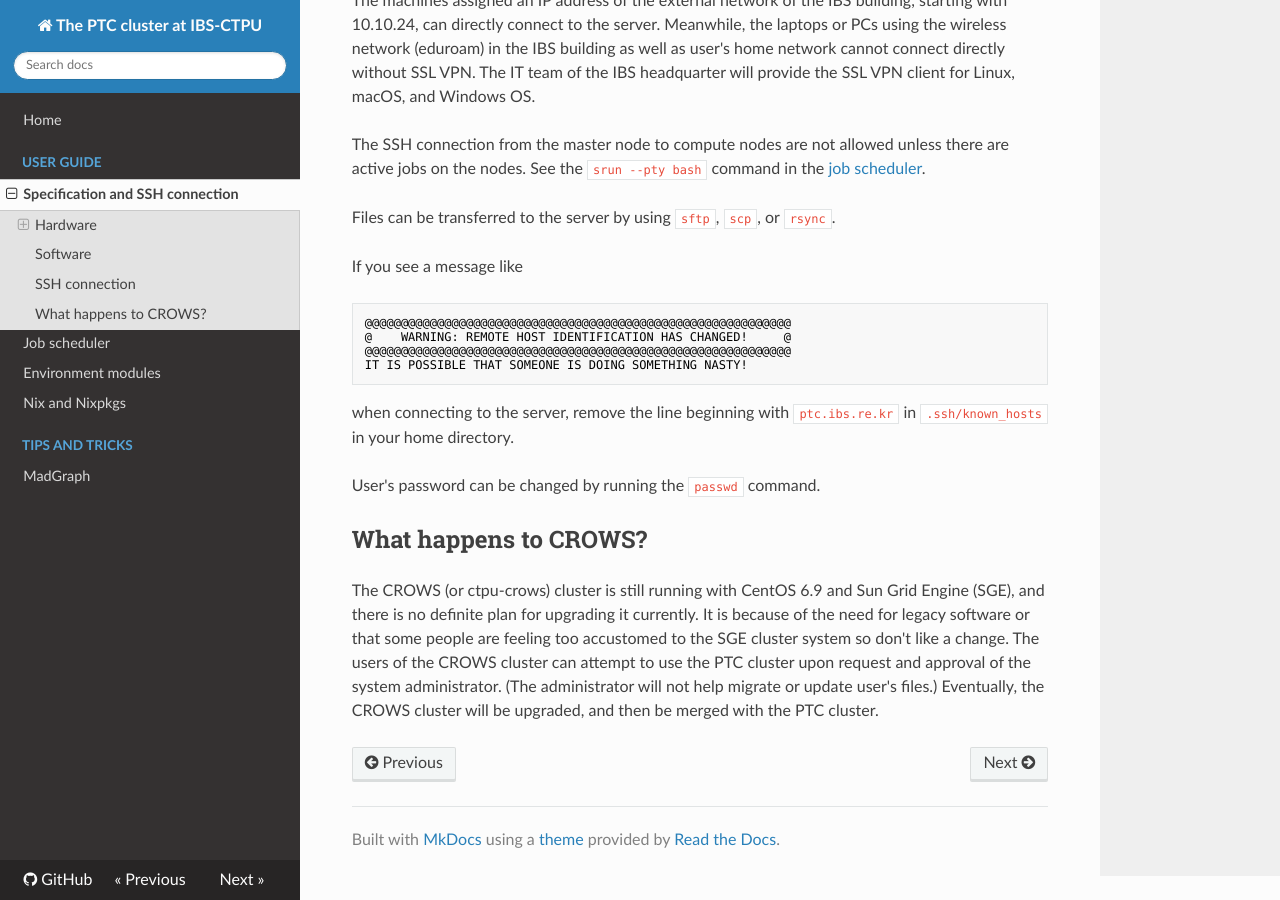
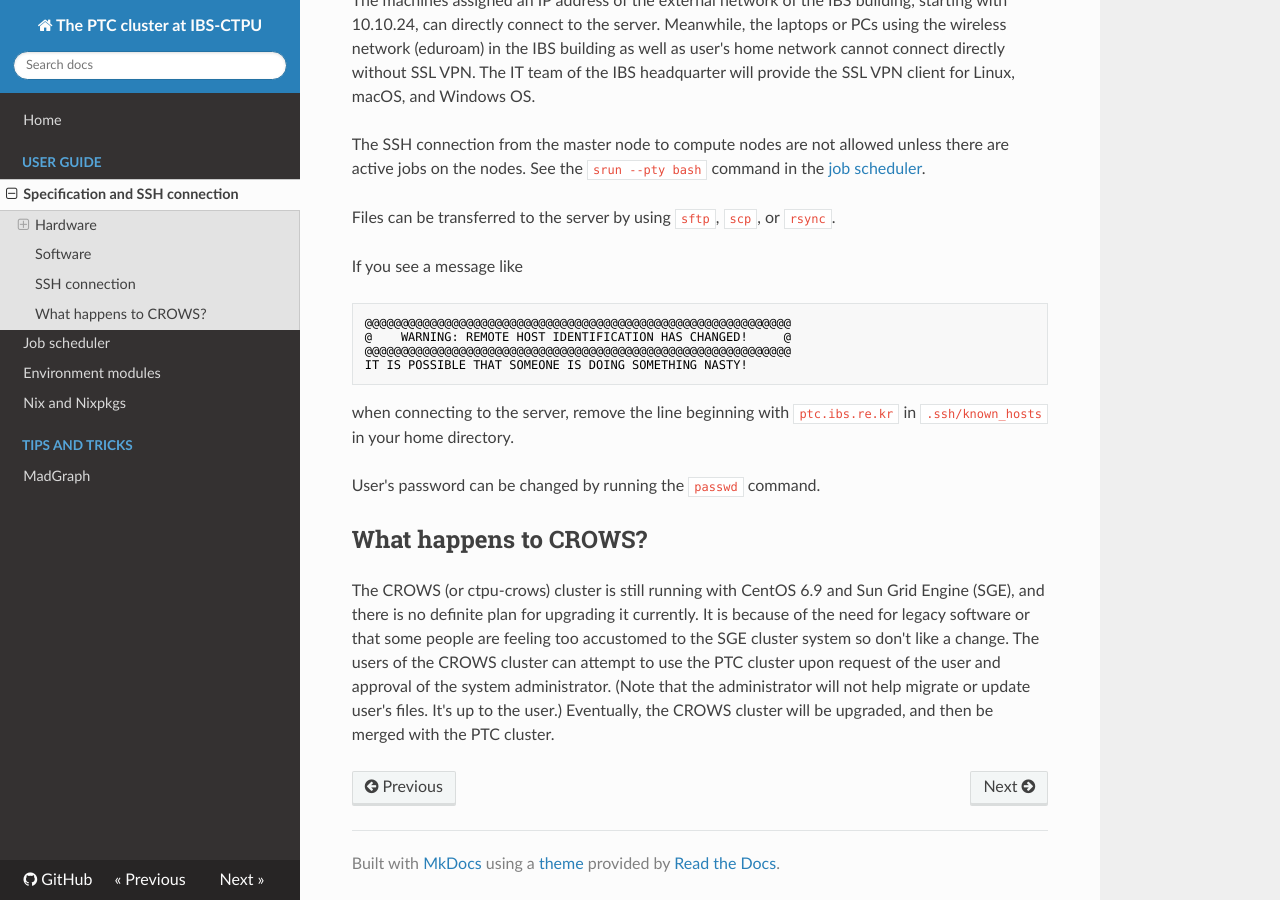
Before and after one commit to cbpark/ptc-cluster, an MkDocs documentation site: the page built from docs/specification.md, in a window 1280 px wide and 900 px high, scrolled down 2197 px. Built offline with MkDocs 1.6.1, drawn with Linux system fonts in a browser that asks for light colours; nearby versions of some CDN libraries; old or Windows-style settings are respelled for this version of MkDocs.

Commit message:
Minor fix

```diff
--- a/docs/specification.md
+++ b/docs/specification.md
@@ -83,4 +83,4 @@ User's password can be changed by running the `passwd` command.
 
 ## What happens to CROWS?
 
-The CROWS (or ctpu-crows) cluster is still running with CentOS 6.9 and Sun Grid Engine (SGE), and there is no definite plan for upgrading it currently. It is because of the need for legacy software or that some people are feeling too accustomed to the SGE cluster system so don't like a change. The users of the CROWS cluster can attempt to use the PTC cluster upon request and approval of the system administrator. (The administrator will not help migrate or update user's files.) Eventually, the CROWS cluster will be upgraded, and then be merged with the PTC cluster.
+The CROWS (or ctpu-crows) cluster is still running with CentOS 6.9 and Sun Grid Engine (SGE), and there is no definite plan for upgrading it currently. It is because of the need for legacy software or that some people are feeling too accustomed to the SGE cluster system so don't like a change. The users of the CROWS cluster can attempt to use the PTC cluster upon request of the user and approval of the system administrator. (Note that the administrator will not help migrate or update user's files. It's up to the user.) Eventually, the CROWS cluster will be upgraded, and then be merged with the PTC cluster.
```
